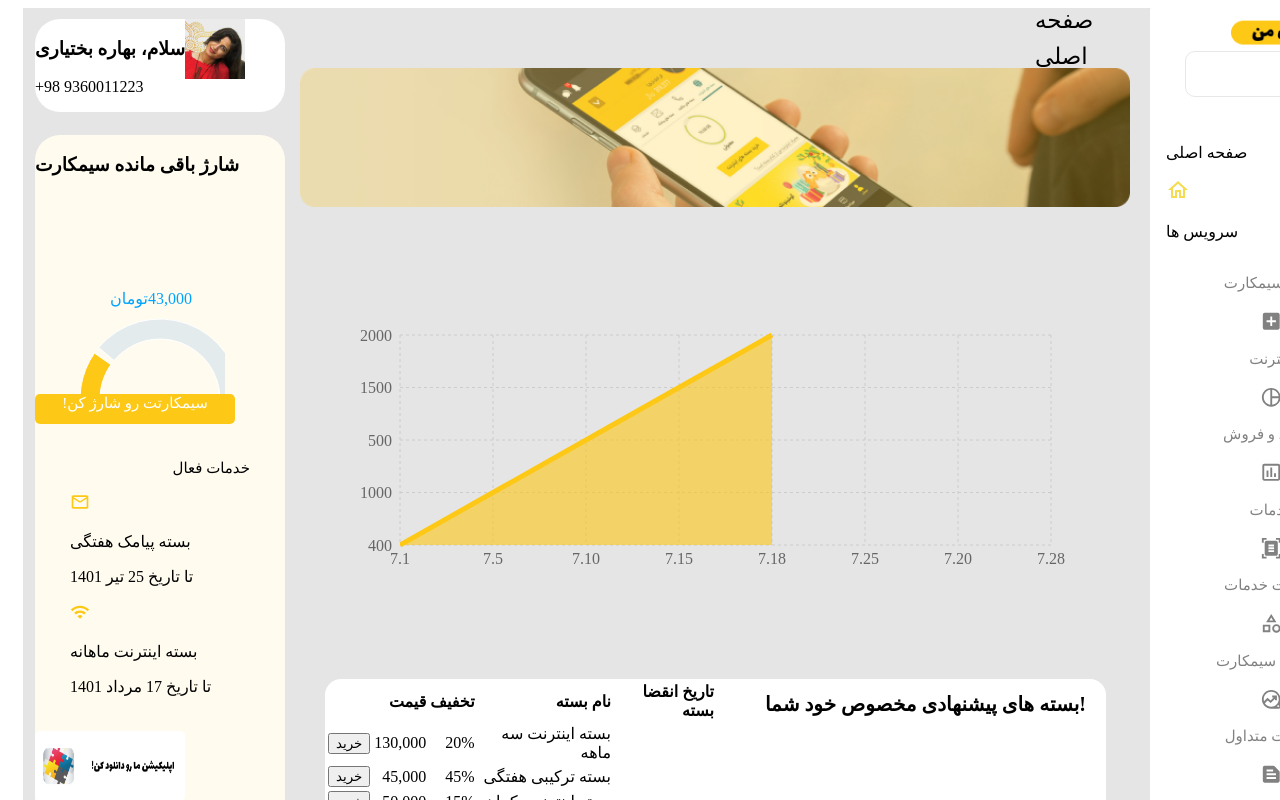
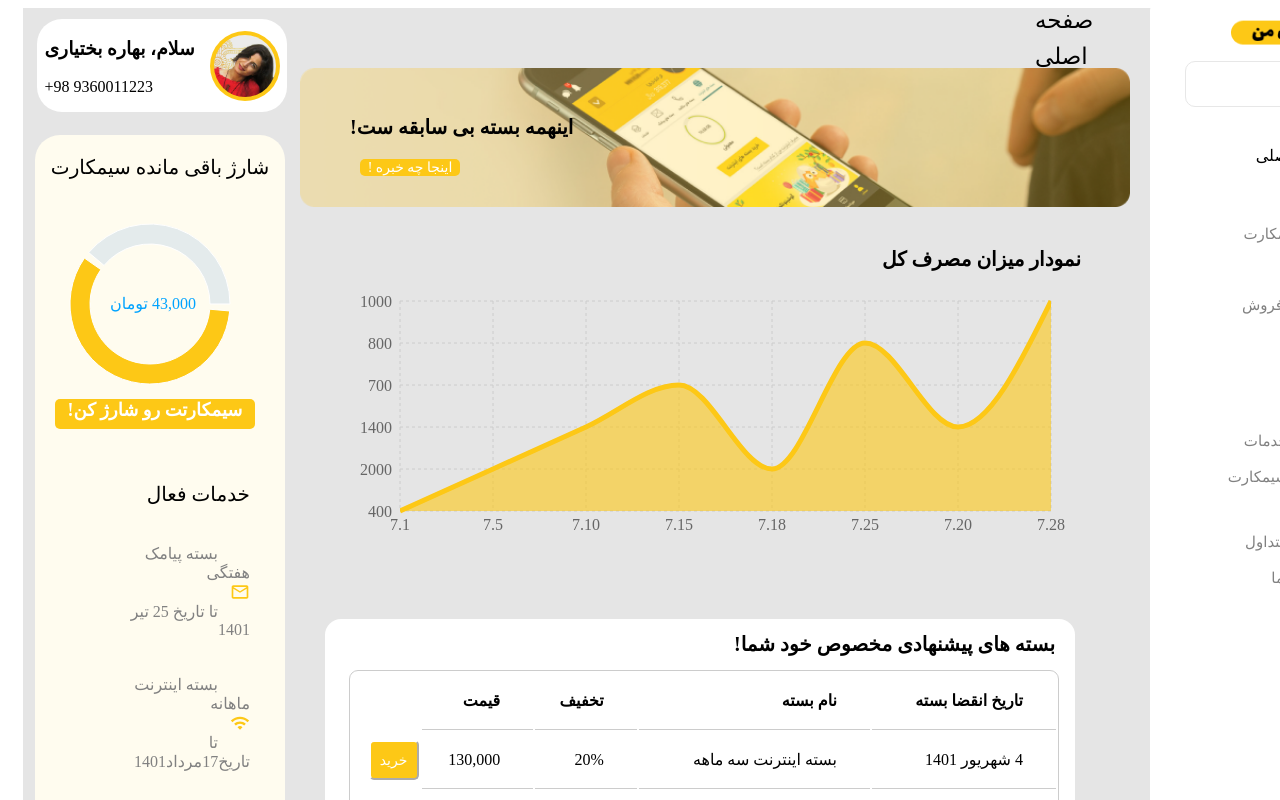
Before and after one commit to Bahareh-bkt/My-Irancell, a React (Create React App) app: page / in a window 1280 px wide. Shown: the top 800 px of the page. Built offline with nearby package versions, Linux system fonts and the light colour scheme.

Commit message:
css changes

```diff
--- a/src/components/Banner.js
+++ b/src/components/Banner.js
@@ -6,6 +6,27 @@ function Banner() {
   return (
     <div className="banner">
       <img src={bannerImg} alt="BannerImg" style={{width: "100%"}}/>
+      <div className='text-b' style={{
+              fontSize: '20px',
+              fontWeight: '700',
+              color: 'black',
+              textAlign: 'left',
+              direction: 'rtl'
+
+            }}><p>اینهمه بسته بی سابقه ست!</p>
+      </div>
+          <span style={{
+              fontWeight: 400,
+              fontSize: 14,
+              direction: 'rtl',
+              background: '#FDC816',
+              color: 'white',
+              width: 100,
+              height: 60,
+              textAlign: 'center',
+              borderRadius: 5,
+              marginLeft:'60px',
+            }}>اینجا چه خبره !</span>
     </div>
   )
 }
--- a/src/components/ConsumChart.js
+++ b/src/components/ConsumChart.js
@@ -16,35 +16,35 @@ import {
 const data = [
   {
     name: "7.1",
-    value: 400,
+    value: '400',
   },
   {
     name: "7.5",
-    value: 1000,
+    value: '2000',
   },
   {
     name: "7.10",
-    value: 500,
+    value: '1400',
   },
   {
     name: "7.15",
-    value: 1500,
+    value: '700',
   },
   {
     name: "7.18",
-    value: 2000,
+    value: '2000',
   },
   {
     name: "7.25",
-    uv: 2300,
+    value: '800',
   },
   {
     name: "7.20",
-    uv: 1800,
+    value: '1400',
   },
   {
     name: "7.28",
-    uv: 1400,
+    value: '1000',
   }
 ]
 export default class ConsumChart extends PureComponent {
--- a/src/components/Menu.js
+++ b/src/components/Menu.js
@@ -25,50 +25,52 @@ function Menu () {
       </div>
       </div>
 
-      <div style={{display:"flex",flexDirection:"column",alignItems:"flex-end",marginRight:68}}>
+      <div style={{display:"flex",flexDirection:"column",alignItems:"flex-end",marginRight:80}}>
       <div style={{width:"100%",marginBottom:40}}>
-        <div>
-          <p className="">صفحه اصلی</p>
+        <div className="">
+           <span> صفحه اصلی </span>
           <MdOutlineHome color="#f4dc50" size='1.5em' />
         </div>
 
-
-      <p className=''>سرویس ها</p>
-      <div>
-        <div className='menu-icons'>
-          <p>شارژ سیمکارت</p>
+      <div className='' style={{display:"flex",color:"#b8b8b8",flexDirection:"column",alignItems:"flex-end"}}><p >سرویس ها</p></div>
+      <div className='menu-icons'>
+        <div >
+          <span> شارژ سیمکارت          </span>
           <MdAddBox  size='1.5em'/>
         <div/>
-        <div className='menu-icons'>
-          <p>اینترنت </p>
+        <div >
+          <span>اینترنت          </span>
           <MdPieChartOutline  size='1.5em'/>
         </div>
-        <div className='menu-icons'>
-          <p>کارکرد و فروش</p>
+        <div>
+          <span>کارکرد و فروش          </span>
           <MdInsertChartOutlined  size='1.5em'/>
         </div>
-        <div className='menu-icons'>
-          <p>خدمات</p>
+        <div>
+          <span>خدمات         </span>
           <MdDocumentScanner size='1.5em'/>
         </div>
       </div>
-      <div>
-        <div className='menu-icons'>
-          <p>مدیریت خدمات</p>
+
+      <div className='' style={{display:"flex",color:"#b8b8b8",flexDirection:"column",alignItems:"flex-end"}}><p > مدیریت</p></div>
+      <div className='menu-icons'>
+        <div>
+          <span>مدیریت خدمات         </span>
           <MdOutlineCategory  size='1.5em'/>
         </div>
-        <div className='menu-icons'>
-          <p>مدیریت سیمکارت</p>
+        <div>
+          <span>مدیریت سیمکارت         </span>
           <MdOutlineDataExploration  size='1.5em'/>
         </div>
       </div>
+      <div className='' style={{display:"flex"}}><p > </p></div>
       <div>
-        <div className='menu-icons'>
-          <p>سوالات متداول</p>
+        <div>
+          <span>سوالات متداول         </span>
           <MdTextSnippet  size='1.5em'/>
         </div>
-        <div className='menu-icons'>
-          <p>ارتباط با ما</p>
+        <div>
+          <span>ارتباط با ما         </span>
           <MdOutlineLocationOn  size='1.5em'/>
         </div>
       </div>
--- a/src/components/MiddleBar.js
+++ b/src/components/MiddleBar.js
@@ -8,6 +8,7 @@ const MiddleBar = () => {
   return (
     <div className='middlebar'>
       <Banner/>
+      <p className='text-nemodar'> نمودار میزان مصرف کل</p>
       <ConsumChart/>
       <RecmPackage/>
     </div>
--- a/src/components/MySimCard.js
+++ b/src/components/MySimCard.js
@@ -8,7 +8,13 @@ function MySimCard () {
     <div className='my-simcard'>
       <div>
         <div style={{display: 'flex', alignments:'center', justifyContent:'center', flexDirection:'column'}}>
-          <h3>شارژ باقی مانده سیمکارت</h3>
+          <h3 style={{
+              fontSize: '20px',
+              fontWeight: '400',
+              color: 'black',
+              textAlign: 'center',
+
+            }}>شارژ باقی مانده سیمکارت</h3>
           <div style={{position: 'relative', width:200, height:200}}>
             <PieChart/>
             <p
@@ -20,13 +26,13 @@ function MySimCard () {
                     color: '#00A3FF',
                 }}
                 >
-                  43,000تومان
+                   43,000 تومان
                 </p>
           </div>
           <span
             style={{
-              fontWeight: 400,
-              fontSize: 15,
+              fontWeight: 600,
+              fontSize: 18,
               direction: 'rtl',
               background: '#FDC816',
               color: 'white',
@@ -34,44 +40,54 @@ function MySimCard () {
               height: 30,
               textAlign: 'center',
               borderRadius: 5,
+              marginLeft:'20px',
             }}
           >
             سیمکارتت رو شارژ کن!
           </span>
         </div>
+        <br/>
         <div style={{ margin: '35px' }}>
           <p
             style={{
-              fontSize: '15px',
+              fontSize: '20px',
               fontWeight: '400',
               color: 'black',
               textAlign: 'right',
             }}
           >
             خدمات فعال
-          </p>
+          </p>       <br/>
           <section>
-            <div className="icon-box">
-              <MdOutlineMailOutline color="rgba(253, 200, 22, 1)" size={20} />
+
+            <div>
+            <div dir='rtl'>
+              <span className='sub-text'>بسته پیامک هفتگی</span></div>
+              <div className="icon-box" >
+              <MdOutlineMailOutline color="rgba(253, 200, 22, 1)" size={20}  />
             </div>
-            <div>
-              <p className='sub-text'>بسته پیامک هفتگی</p>
-              <p className='sub-text'>تا تاریخ 25 تیر 1401</p>
-            </div>
+            <div dir='rtl'>
+              <span className='sub-text'>تا تاریخ 25 تیر 1401    </span>
+            </div></div>
           </section>
+          <br/>
+          <br/>
           <section>
-            <div className="icon-box">
+           <div>
+            <div dir='rtl'>
+              <span className='sub-text'>بسته اینترنت ماهانه</span>
+              </div>
+              <div className="icon-box">
               <MdOutlineWifi color="rgba(253, 200, 22, 1)" size={20} />
             </div>
-            <div>
-              <p className='sub-text'>بسته اینترنت ماهانه</p>
-              <p className='sub-text'>تا تاریخ 17 مرداد 1401</p>
-            </div>
+            <div dir='rtl'>
+              <span className='sub-text'>تا تاریخ17مرداد1401</span>
+            </div></div>
           </section>
         </div>
         </div>
 
-      <img src={dnldImg} alt="downloadImg" width={150} height={70} style={{margin:"05"}}/>
+      <img className='img-a' src={dnldImg} alt="downloadImg" width={150} height={70}/>
     </div>
   )
 }
--- a/src/components/PieChart.js
+++ b/src/components/PieChart.js
@@ -17,12 +17,12 @@ const COLORS = ['#E4EBEC', '#FDC816']
 export default class MyPieChart extends PureComponent {
   render() {
     return (
-      <ResponsiveContainer width="95%" height={200}>
+      <ResponsiveContainer width="100%" height={500}>
         <PieChart onMouseEnter={this.onPieEnter} width={200} height={100}>
             <Pie
                 data={data}
-                cx={120}
-                cy={200}
+                cx={110}
+                cy={100}
                 innerRadius={60}
                 outerRadius={80}
                 fill="#8884d8"
--- a/src/components/RecmPackage.js
+++ b/src/components/RecmPackage.js
@@ -23,25 +23,36 @@ function RecmPackage() {
   ]
   return (
     <div className='rcmpackage'>
-      <h1 style={{ float: 'right', padding: '0 20px 0 16px', fontSize: 20 }}>
+      <h1 style={{direction: 'rtl', float: 'right', padding: '0 20px 0 16px', fontSize: 20 }}>
       بسته های پیشنهادی مخصوص خود شما!</h1>
-      <table dir='rtl'>
-        <tr style={{ textAlign: 'right', marginRight: 33 }}>
-          <th style={{ paddingRight: 33 }}>تاریخ انقضا بسته</th>
-          <th>نام بسته</th>
-          <th>تخفیف</th>
-          <th>قیمت</th>
+      <table className='table' dir='rtl'>
+        <tr className='tr' style={{ textAlign: 'right', marginRight: 33 }}>
+          <th className='th' style={{ paddingRight: 33 }}>تاریخ انقضا بسته</th>
+          <th className='th' style={{ paddingRight: 33 }}>نام بسته</th>
+          <th className='th' style={{ paddingRight: 33 }} >تخفیف</th>
+          <th className='th' style={{ paddingRight: 33 }}>قیمت</th>
           <th></th>
         </tr>
         <tbody>
           {Packages.map((item) => (
-            <tr>
-              <td style={{ paddingRight: 33 }}>{item.date}</td>
-              <td>{item.PackageName}</td>
-              <td>{item.Discount}</td>
-              <td>{item.Price}</td>
+            <tr className='tr' style={{ textAlign: 'right', marginRight: 33 }}>
+              <td className='td' style={{ paddingRight: 33 }}>{item.ExpDate}</td>
+              <td className='td' style={{ paddingRight: 33 }}>{item.PackageName}</td>
+              <td className='td' style={{ paddingRight: 33 }}>{item.Discount}</td>
+              <td className='td' style={{ paddingRight: 33 }}>{item.Price}</td>
               <td>
-                <button className="buy-button">خرید</button>
+                <button className="buy-button"
+                style={{
+                  fontWeight: 400,
+                  fontSize: 14,
+                  direction: 'rtl',
+                  background: '#FDC816',
+                  borderColor:'white',
+                  color: 'white',
+                  width: 50,
+                  height: 40,
+                  borderRadius: 5,
+                }}>خرید</button>
               </td>
             </tr>
           ))}
--- a/src/index.css
+++ b/src/index.css
@@ -15,6 +15,7 @@
   width: 1200px;
 }
 .menu{
+  text-align: right;
   background-color: rgb(255, 255, 255);
   border-radius: 10px;
   padding: 1rem;
@@ -34,7 +35,7 @@
   border: 1px solid rgba(231, 231, 231, 1);
   left: 1186px;
   top: 112px;
-
+margin-top: 10px;
   border-radius: 10px;
   display: flex;
   flex-direction: row-reverse;
@@ -50,6 +51,7 @@
   outline: none;
 }
 .menu-icons{
+  text-align: right;
   font-family: 'Vazir';
   display: flex;
   flex-direction: column;
@@ -57,10 +59,11 @@
   font-style: normal;
   font-weight: 300;
   font-size: 15px;
-  line-height: 23px;
-  flex-wrap: wrap;
-  align-items: center;
+  line-height: 35px;
+  flex-wrap: wrap-reverse;
+  align-items: left;
   color: #818181;
+
 }
 
 .middlebar{
@@ -119,7 +122,7 @@
   top: 21px;
   font-family: 'Lalezar';
   font-style: normal;
-  font-weight: 400;
+  font-weight: 550;
   font-size: 23px;
   line-height: 36px;
   /* identical to box height */
@@ -129,6 +132,21 @@
 
   color: #000000;
 }
+.text-b{
+  color: #000000;
+  margin-top: -7rem;
+  margin-left: 50px;
+
+}
+.text-nemodar{
+  font-size: 20px;
+  text-align: right;
+  color: #000000;
+  margin-top: -7rem;
+  margin-left: 50px;
+   font-weight: 800;
+}
+
 .profile{
   background-color: rgb(255, 255, 255);
   border-radius: 25px;
@@ -136,10 +154,26 @@
   position: absolute;
   width: 250px;
   height: 93px;
-  left: 0px;
+  left: 02px;
   top: 19px;
   display:flex;
-  flex-direction: row;
+  align-items: center;
+
+}
+.img-p{
+  background-color: #FDC816;
+  border-radius: 50%;
+  width: 62px;
+  padding: 4px;
+  height: 62px;
+  object-fit: cover;
+  border-radius: 50%;
+  margin-right: auto;
+  margin-left: auto;
+}
+
+.txt-p{
+  margin: auto;
 }
 .my-simcard{
   background-color: #FFFCEF;
@@ -150,6 +184,30 @@
   height: 802px;
   left: 0px;
   top: 135px;
+}
+
+.icon-box{
+  text-align: right;
+  font-family: 'Vazir';
+  display: flex;
+  flex-direction: column;
+  flex-wrap: wrap-reverse;
+  align-items: left;
+
+}
+.sub-text{
+  margin: 1rem 2rem 1rem 2rem;
+  font-size: '9px';
+  font-weight: '400';
+  text-align: 'center';
+  color: #818181;
+}
+
+.img-a{
+  border-radius: 15px;
+  margin-top: 70px;
+  margin-right: auto;
+  margin-left: 50px;
 }
 .pie-chart{
   box-sizing: border-box;
@@ -162,3 +220,34 @@
   border-radius: 20px;
   transform: rotate(-71.78deg);
 }
+.rcmpackage{
+background-color: rgb(255, 255, 255);
+  display: flex;
+  flex-direction: column;
+  align-items: flex-end;
+  border-radius: 1rem;
+  margin-top: -60px;
+  width: 750px;
+  height: 300px;
+}
+.table{
+  border: 1px solid rgb(204, 204, 204);
+    border-collapse: separate;
+    border-radius: 9px;
+    width: 95%;
+    margin: 16px;
+    font-family: vazir;
+    margin-top: -0px;
+    width: 710px;
+    height: 200px;
+}
+.tr{
+  height: 57px;
+      border-bottom: 1px solid rgb(204, 204, 204);
+}
+.td{
+  border-bottom: 1px solid rgb(204, 204, 204);
+}
+.th{
+  border-bottom: 1px solid rgb(204, 204, 204);
+}
```
